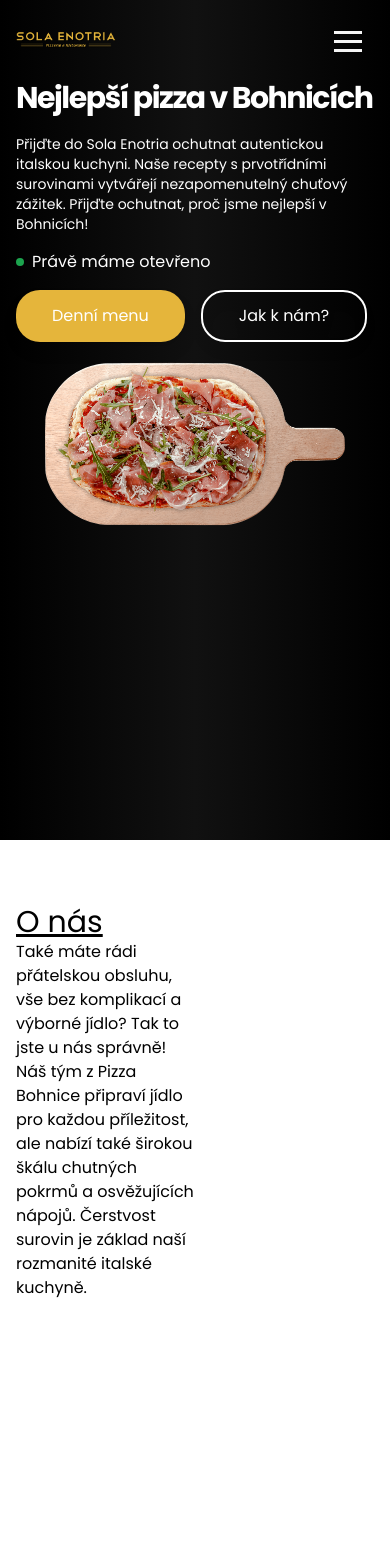
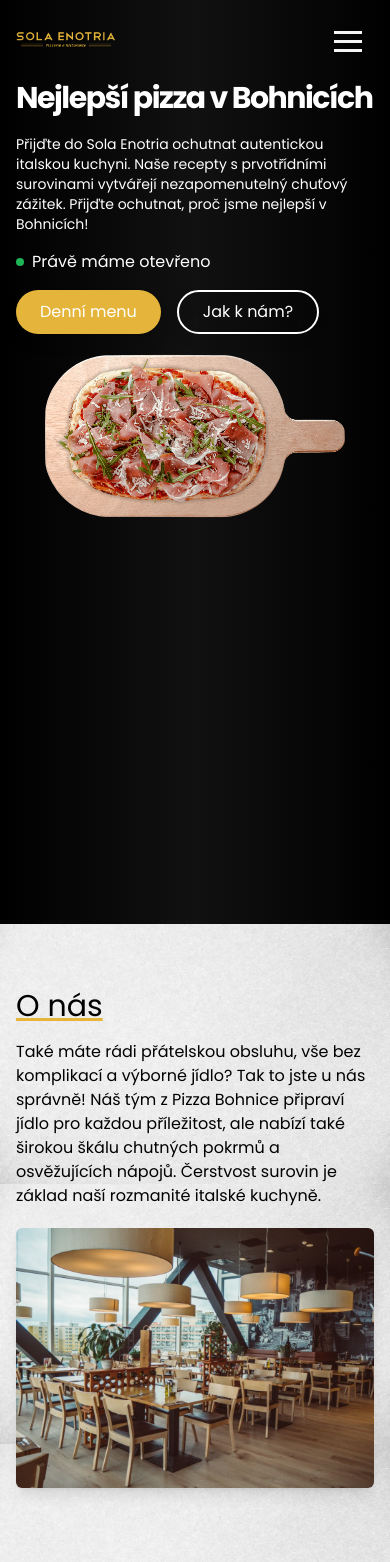
Before and after one commit to TomasLukes/sola-enotria, a Next.js app: page / in a window 390 px wide. Shown: the top 1562 px of the page. Before the commit the page ends 1364 px from the top, so only its background shows below. Built offline with nearby package versions, Linux system fonts and the light colour scheme.

Commit message:
add: grainy bg, minor styling changes

```diff
--- a/app/components/AboutUs/AboutUs.tsx
+++ b/app/components/AboutUs/AboutUs.tsx
@@ -1,15 +1,26 @@
 import clsx from 'clsx';
+import Image from 'next/image';
 
 const AboutUs = ({ className }: IClassName) => {
   return (
-    <section className={clsx('container-base my-16 md:my-32 lg:my-40', className)}>
-      <h3 className="w-full text-3xl underline underline-accent">O nás</h3>
-      <p className="w-1/2">
-        Také máte rádi přátelskou obsluhu, vše bez komplikací a výborné jídlo? Tak to jste u nás
-        správně! Náš tým z Pizza Bohnice připraví jídlo pro každou příležitost, ale nabízí také
-        širokou škálu chutných pokrmů a osvěžujících nápojů. Čerstvost surovin je základ naší
-        rozmanité italské kuchyně.
-      </p>
+    <section
+      className={clsx(
+        'container-base h-[100dvh] py-16 md:py-32 lg:p  y-40 flex justify-start flex-col md:flex-row gap-5 md:gap-8 bg-grain bg-contain',
+        className
+      )}
+    >
+      <div className="w-full md:w-1/2">
+        <h3 className="text-3xl underline decoration-accent pb-4">O nás</h3>
+        <p>
+          Také máte rádi přátelskou obsluhu, vše bez komplikací a výborné jídlo? Tak to jste u nás
+          správně! Náš tým z Pizza Bohnice připraví jídlo pro každou příležitost, ale nabízí také
+          širokou škálu chutných pokrmů a osvěžujících nápojů. Čerstvost surovin je základ naší
+          rozmanité italské kuchyně.
+        </p>
+      </div>
+      <div className="relative w-full md:w-1/2 h-[260px] md:h-[360px] rounded-md shadow-lg overflow-hidden">
+        <Image fill src="/assets/restaurant/interier.jpg" alt="Sola Enotria interier" />
+      </div>
     </section>
   );
 };
--- a/app/components/Hero/index.tsx
+++ b/app/components/Hero/index.tsx
@@ -17,7 +17,7 @@ const Hero = ({ className }: IClassName): ReactElement => {
   return (
     <section
       className={clsx(
-        'h-[90vh] bg-gradient-to-r from-dark-primary via-dark-secondary to-dark-primary text-light-primary overflow-hidden',
+        'h-[100dvh] bg-gradient-to-r from-dark-primary via-dark-secondary to-dark-primary text-light-primary overflow-hidden',
         className
       )}
     >
@@ -34,10 +34,10 @@ const Hero = ({ className }: IClassName): ReactElement => {
             <p>Právě máme otevřeno</p>
           </div>
           <div className="flex gap-4">
-            <button className="bg-accent px-9 py-3 text-center w-fit rounded-3xl drop-shadow-lg">
+            <button className="bg-accent px-6 py-2 md:px-9 md:py-3 text-center w-fit rounded-3xl drop-shadow-lg">
               Denní menu
             </button>
-            <button className="bg-transparent border-white border-2 px-9 py-3 text-center w-fit rounded-3xl drop-shadow-lg">
+            <button className="bg-transparent border-white border-2 px-6 py-2 md:px-9 md:py-3 text-center w-fit rounded-3xl drop-shadow-lg">
               Jak k nám?
             </button>
           </div>
@@ -58,7 +58,6 @@ const Hero = ({ className }: IClassName): ReactElement => {
             <div className="relative w-[300px] h-[300px] md:w-[750px] md:h-[750px] flex-shrink-0 fade-in-delayed">
               <Image
                 fill
-                priority
                 src={`/assets/pizza/pinsa-homepage-0${number}.png`}
                 alt="pizza"
                 style={{ objectFit: 'contain' }}
--- a/app/components/Navigation/NavigationMobile.tsx
+++ b/app/components/Navigation/NavigationMobile.tsx
@@ -40,9 +40,11 @@ export default function NavigationMobile() {
           } absolute z-50 flex flex-col gap-4 items-center self-end py-8 font-bold rounded-lg
          bg-neutral-200 text-neutral-900 sm:w-auto sm:self-center left-6 right-6 drop-shadow-md mx-auto md:mx-8`}
         >
-          <a href="#about">O mně</a>
+          <a href="#about">O nás</a>
           <span className="w-4/5 mx-auto border border-solid border-b-1 border-gray-300 drop-shadow-sm"></span>
-          <a href="#projects">Projekty</a>
+          <a href="#projects">Denní menu</a>
+          <span className="w-4/5 mx-auto border border-solid border-b-1 border-gray-300 drop-shadow-sm"></span>
+          <a href="#contacts">Jídelní lístek</a>
           <span className="w-4/5 mx-auto border border-solid border-b-1 border-gray-300 drop-shadow-sm"></span>
           <a href="#contacts">Kontakty</a>
         </div>
--- a/app/globals.css
+++ b/app/globals.css
@@ -80,7 +80,7 @@
 
 .fade-in-delayed {
   opacity: 0;
-  animation: fadeIn 1s ease-in-out 1.75s forwards;
+  animation: fadeIn 0.1s ease-in-out 0.9s forwards;
 }
 
 @keyframes fadeIn {
--- a/tailwind.config.ts
+++ b/tailwind.config.ts
@@ -15,11 +15,14 @@ const config: Config = {
         'light-primary': '#FFFFFF',
         'light-secondary': '#E2E2E2',
       },
+      backgroundImage: {
+        grain: "url('/assets/backgrounds/grainy-texture.webp')",
+      },
       animation: {
-        'into-view-desktop': 'into-view-desktop 1s linear',
-        'into-view-mobile': 'into-view-mobile 1s linear',
+        'into-view-desktop': 'into-view-desktop 0.7s linear',
+        'into-view-mobile': 'into-view-mobile 0.7s linear',
         'fade-down': 'fade-down 0.5s',
-        'fade-in': 'fade-in 0.75s ease-in-out',
+        'fade-in': 'fade-in',
       },
       keyframes: {
         'into-view-desktop': {
```
Also changed, not shown: public/assets/backgrounds/grainy-texture.webp (added), public/assets/restaurant/interier.jpg (added).
